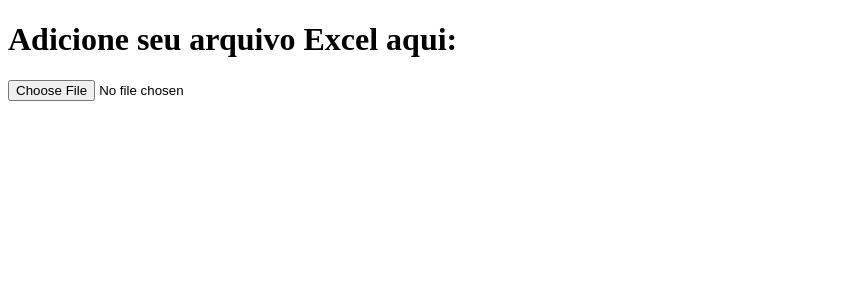
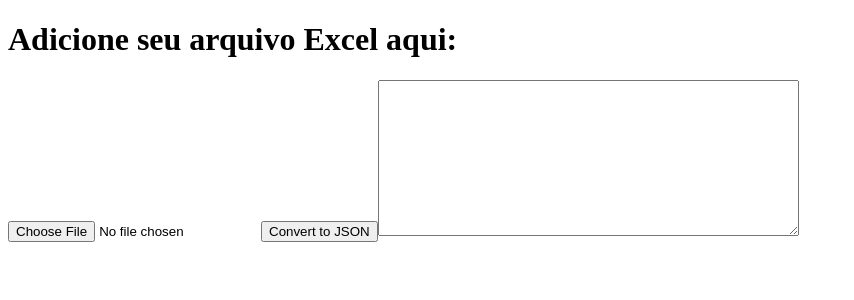
Before and after one commit to LeonardoLopesHonda/vetria-efetivo-atualizado, a Next.js app: page / in a window 1280 px wide. Shown: the top 300 px of the page, without its empty margins (0-854 px from the left). Built offline with nearby package versions, Linux system fonts and the light colour scheme.

Commit message:
basic excel conversion to JSON

```diff
--- a/pages/index.js
+++ b/pages/index.js
@@ -1,8 +1,33 @@
+import xlsxReadFile from "read-excel-file";
+
 function Home() {
+  function handleClick() {
+    const input = document.getElementById("excel_file");
+    xlsxReadFile(input.files[0]).then((data) => {
+      const headers = data[0];
+      const json_data = [];
+      for (let i = 1; i < data.length; i++) {
+        const temp = {};
+        for (let j = 0; j < headers.length; j++) {
+          temp[headers[j]] = data[i][j];
+        }
+        json_data.push(temp);
+      }
+      console.log(json_data);
+      document.getElementById("json_data").value = JSON.stringify(
+        json_data,
+        null,
+        2,
+      );
+    });
+  }
+
   return (
     <div>
       <h1>Adicione seu arquivo Excel aqui:</h1>
-      <input type="file" />
+      <input type="file" id="excel_file" accept=".xlsx, .xls" />
+      <button onClick={handleClick}>Convert to JSON</button>
+      <textarea id="json_data" rows="10" cols="50" readOnly></textarea>
     </div>
   );
 }
```
